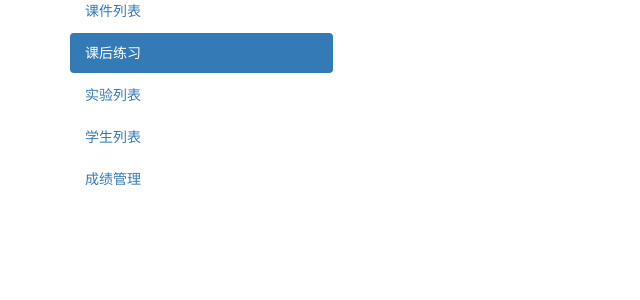
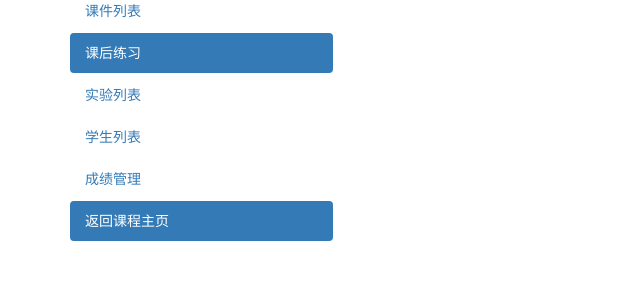
Before and after one commit to MatthiasHua/Mantels-Course, a Flask app: page /editcourses/id/1/homework in a window 1280 px wide. Shown: the part 133-433 px from the top of the page, without its empty margins (0-640 px from the left). Run offline with Flask 2, Linux system fonts and the light colour scheme; the visitor is signed in with stand-in values (Sample User, id 1); data that the repository does not hold is empty; some libraries are stand-ins or nearby versions.

Commit message:
各大返回按键

```diff
--- a/app/courses/templates/CoursesIndex.html
+++ b/app/courses/templates/CoursesIndex.html
@@ -13,6 +13,11 @@
                         <a href="/courses/id/{{id}}/{{i[0]}}">{{i[1]}}</a>
                     </li>
                     {% endfor %}
+                    {% if role == 'Teacher' %}
+                    <li role="presentation" class="active">
+          					<a href="/editcourses/id/{{id}}/indexpreview">管理课程</a>
+          					</li>
+                    {% endif %}
                 </ul>
             </div>
 
--- a/app/editcourses/templates/Coursewarelsit.html
+++ b/app/editcourses/templates/Coursewarelsit.html
@@ -13,6 +13,9 @@
                         <a href="/editcourses/id/{{id}}/{{i[0]}}">{{i[1]}}</a>
                     </li>
                     {% endfor %}
+                    <li role="presentation" class="active">
+          					<a href="/courses/id/{{id}}/courseindex">返回课程主页</a>
+          					</li>
                 </ul>
             </div>
 
--- a/app/editcourses/templates/Experimentlist.html
+++ b/app/editcourses/templates/Experimentlist.html
@@ -13,6 +13,9 @@
                         <a href="/editcourses/id/{{id}}/{{i[0]}}">{{i[1]}}</a>
                     </li>
                     {% endfor %}
+                    <li role="presentation" class="active">
+          					<a href="/courses/id/{{id}}/courseindex">返回课程主页</a>
+          					</li>
                 </ul>
             </div>
 
--- a/app/editcourses/templates/Homework_editcourses.html
+++ b/app/editcourses/templates/Homework_editcourses.html
@@ -13,6 +13,9 @@
                         <a href="/editcourses/id/{{id}}/{{i[0]}}">{{i[1]}}</a>
                     </li>
                     {% endfor %}
+                    <li role="presentation" class="active">
+          					<a href="/courses/id/{{id}}/courseindex">返回课程主页</a>
+          					</li>
                 </ul>
             </div>
 
--- a/app/editcourses/templates/IndexPreview.html
+++ b/app/editcourses/templates/IndexPreview.html
@@ -13,6 +13,9 @@
                         <a href="/editcourses/id/{{id}}/{{i[0]}}">{{i[1]}}</a>
                     </li>
                     {% endfor %}
+                    <li role="presentation" class="active">
+          					<a href="/courses/id/{{id}}/courseindex">返回课程主页</a>
+          					</li>
                 </ul>
             </div>
 
--- a/app/editcourses/templates/Scoremanager.html
+++ b/app/editcourses/templates/Scoremanager.html
@@ -13,6 +13,9 @@
                         <a href="/editcourses/id/{{id}}/{{i[0]}}">{{i[1]}}</a>
                     </li>
                     {% endfor %}
+                    <li role="presentation" class="active">
+          					<a href="/courses/id/{{id}}/courseindex">返回课程主页</a>
+          					</li>
                 </ul>
             </div>
 
--- a/app/editcourses/templates/Studentlist.html
+++ b/app/editcourses/templates/Studentlist.html
@@ -13,6 +13,9 @@
                         <a href="/editcourses/id/{{id}}/{{i[0]}}">{{i[1]}}</a>
                     </li>
                     {% endfor %}
+                    <li role="presentation" class="active">
+          					<a href="/courses/id/{{id}}/courseindex">返回课程主页</a>
+          					</li>
                 </ul>
             </div>
 
```
